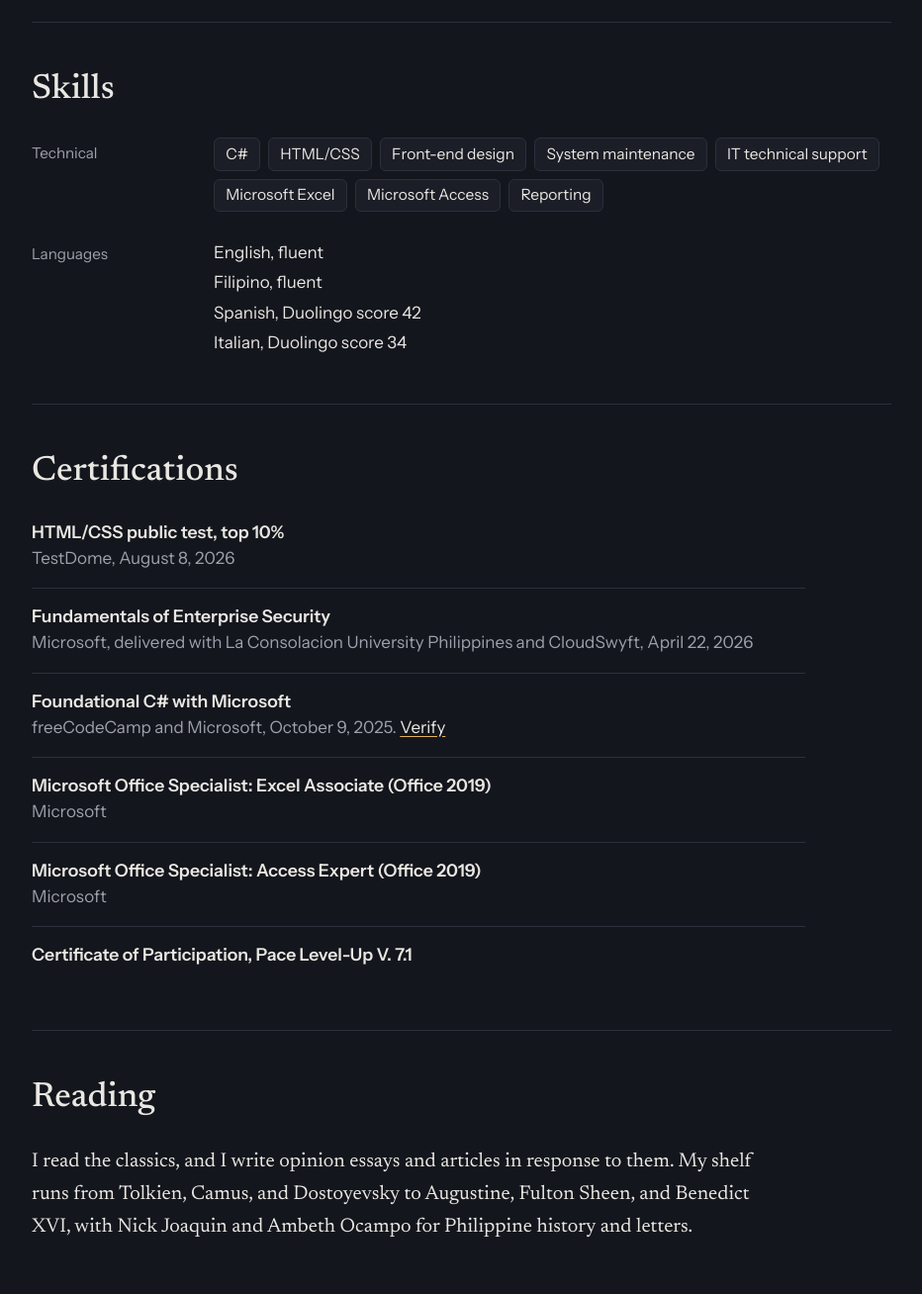
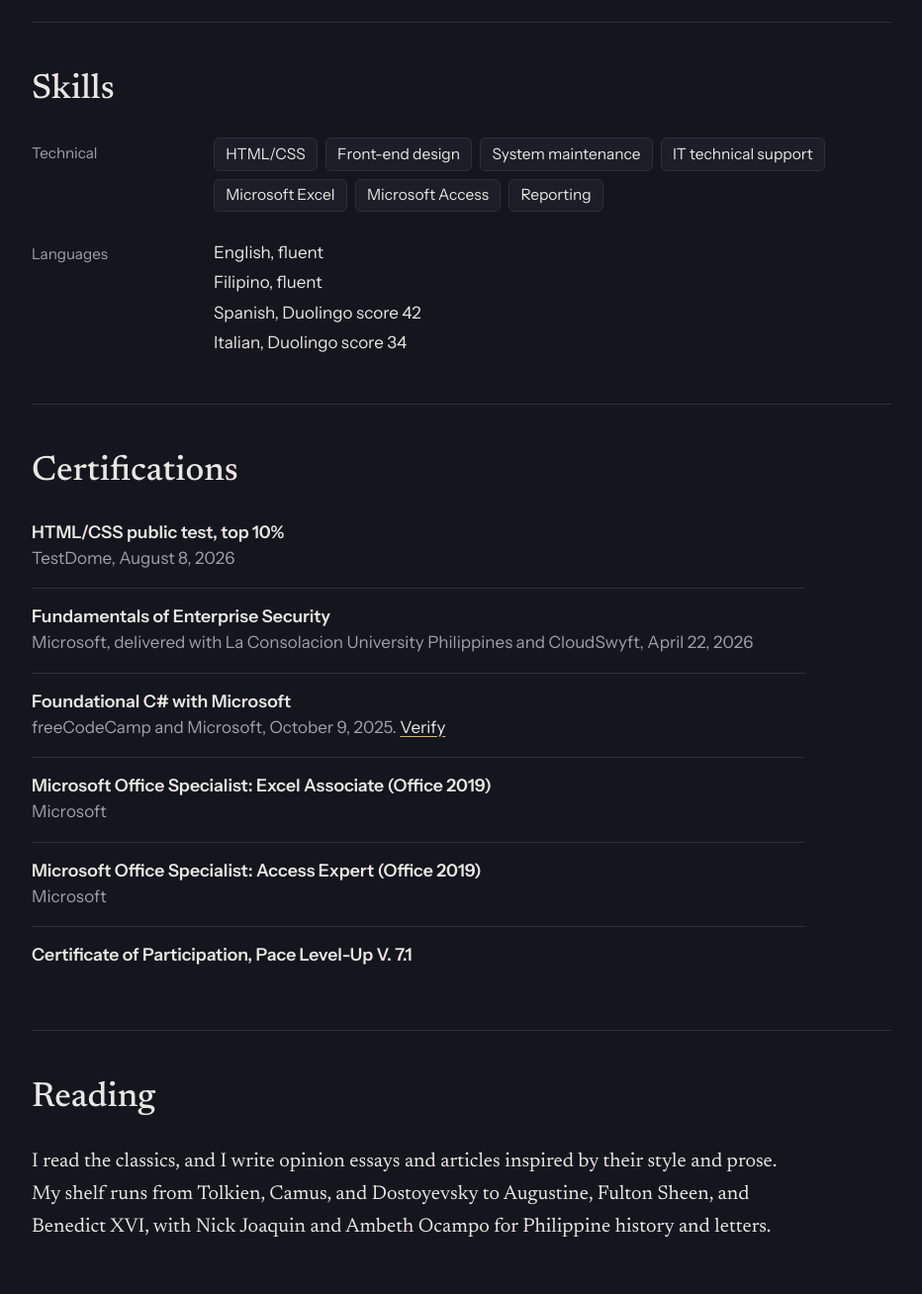
Before and after one commit to romjericoreyes/Portofolio_OJT, a plain HTML site: page index.html in a window 1280 px wide. Shown: the part 2080-3388 px from the top of the page at 99% size, without its empty margins (296-1228 px from the left). Drawn offline with Linux system fonts and the light colour scheme.

Commit message:
updated and correct contents and style

```diff
--- a/index.html
+++ b/index.html
@@ -154,7 +154,7 @@
             <dt>Technical</dt>
             <dd>
               <ul class="tags">
-                <li>C#</li><li>HTML/CSS</li><li>Front-end design</li><li>System maintenance</li><li>IT technical support</li><li>Microsoft Excel</li><li>Microsoft Access</li><li>Reporting</li>
+                <li>HTML/CSS</li><li>Front-end design</li><li>System maintenance</li><li>IT technical support</li><li>Microsoft Excel</li><li>Microsoft Access</li><li>Reporting</li>
               </ul>
             </dd>
           </div>
@@ -203,7 +203,7 @@
 
       <section id="interests" aria-labelledby="h-interests">
         <h2 id="h-interests">Reading</h2>
-        <p class="prose">I read the classics, and I write opinion essays and articles in response to them. My shelf runs from Tolkien, Camus, and Dostoyevsky to Augustine, Fulton Sheen, and Benedict XVI, with Nick Joaquin and Ambeth Ocampo for Philippine history and letters.</p>
+        <p class="prose">I read the classics, and I write opinion essays and articles inspired by their style and prose. My shelf runs from Tolkien, Camus, and Dostoyevsky to Augustine, Fulton Sheen, and Benedict XVI, with Nick Joaquin and Ambeth Ocampo for Philippine history and letters.</p>
       </section>
 
       <footer class="foot">
--- a/style.css
+++ b/style.css
@@ -1,9 +1,7 @@
-/* ---------- Tokens ---------- */
 :root {
   --font-serif: "Newsreader", "Iowan Old Style", "Palatino Linotype", Georgia, serif;
   --font-sans: "Instrument Sans", system-ui, -apple-system, "Segoe UI", Roboto, sans-serif;
 
-  /* Dark is the default theme */
   --bg: #14161d;
   --surface: #1b1e27;
   --text: #e9e7e2;
```
